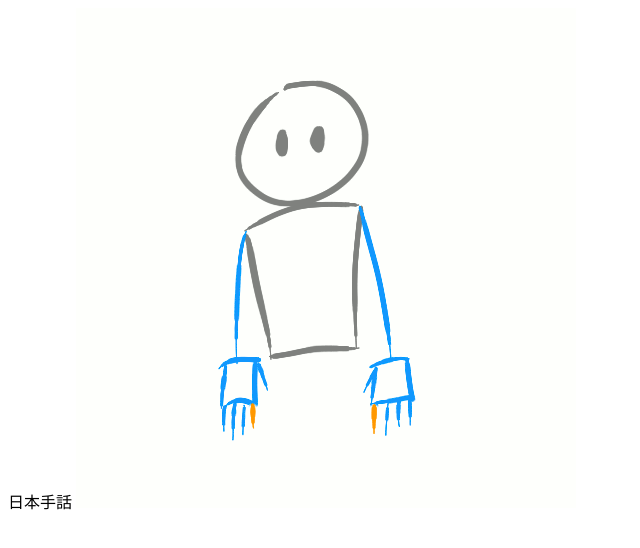
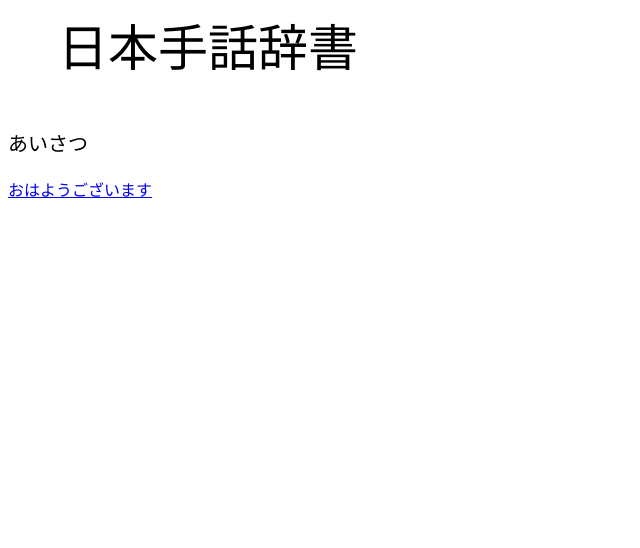
Before and after one commit to awaln/shuwajisho, a plain HTML site: page index.html in a window 1280 px wide. Shown: the whole page, without its empty margins (0-640 px from the left). Drawn offline with Linux system fonts and the light colour scheme.

Commit message:
added a bit of structure

```diff
--- a/index.html
+++ b/index.html
@@ -1,5 +1,26 @@
 <!DOCTYPE html>
+<meta charset="utf-8">
+<link rel="stylesheet" href="styles.css">
 <html>
-日本手話
-<img src="images/ohayou.gif" alt="おはよう">
+  <title>
+    日本手話
+  </title>
+  <body>
+    <div id="banner">
+      <p>
+        日本手話辞書
+      </p>
+    </div>
+    <div id="fakebanner"></div>
+    <div id="explain">
+    </div>
+    <div id="categories">
+      <div class="category" id="greetings">
+        <p>
+          あいさつ
+        </p>
+        <a href="images/ohayou.gif">おはようございます</a>
+      </div>
+    </div>
+  </body>
 </html>
--- /dev/null
+++ b/styles.css
@@ -0,0 +1,32 @@
+#banner {
+	position: absolute;
+	height: 100px;
+	width: 400px;
+	margin: 0 0 0 0;
+	color: 0xFF44ee;
+}
+
+#banner > p {
+	text-align: center;
+	font-size: 50px;
+	margin: 0 0 0 0;
+}
+
+#fakebanner {
+	height: 100px;
+	width: 100%;
+}
+
+#categories {
+	height: auto;
+	width: 100%;
+}
+
+.category {
+	width: 200px;
+	height: auto;
+}
+
+.category > p {
+	font-size: 20px;
+}
```
